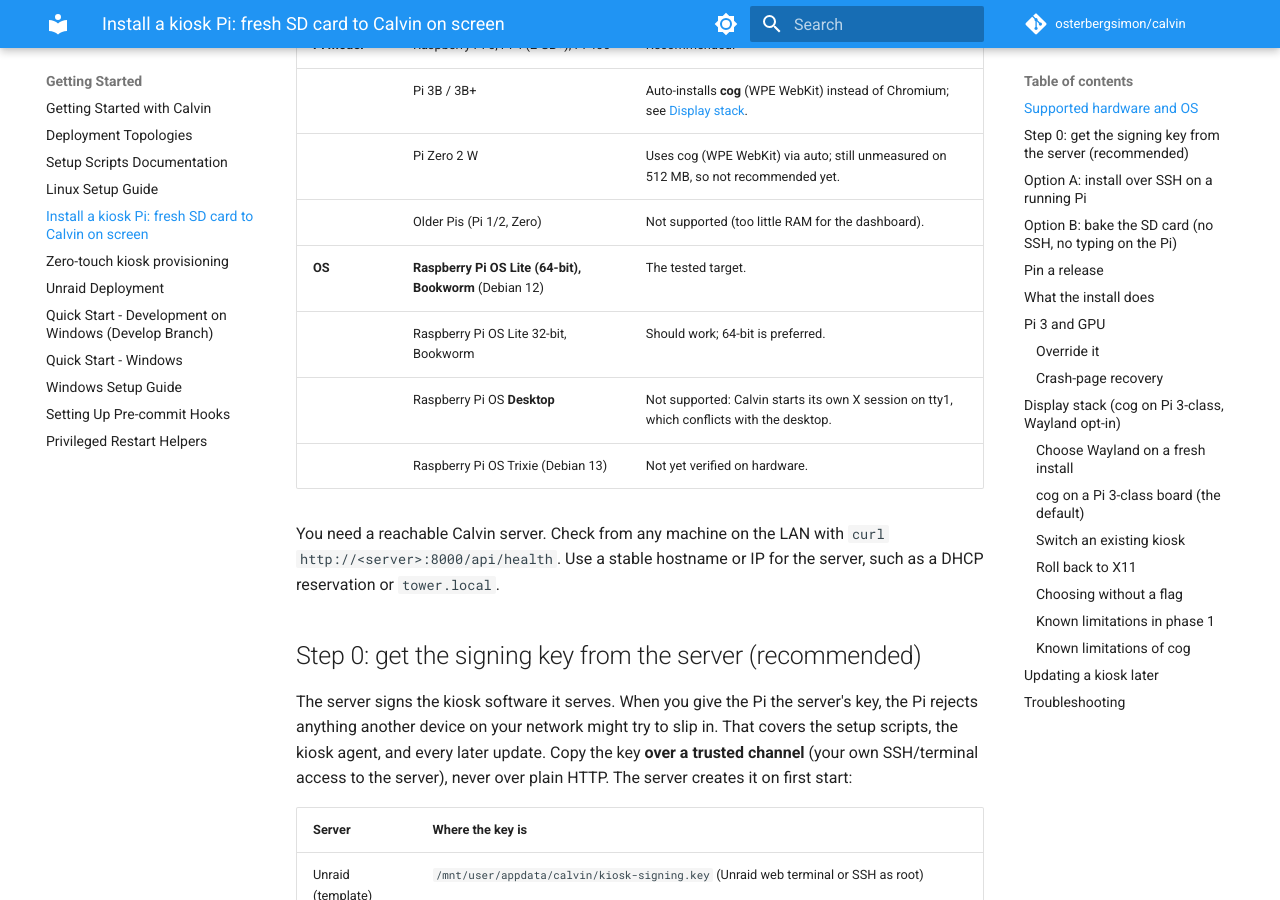
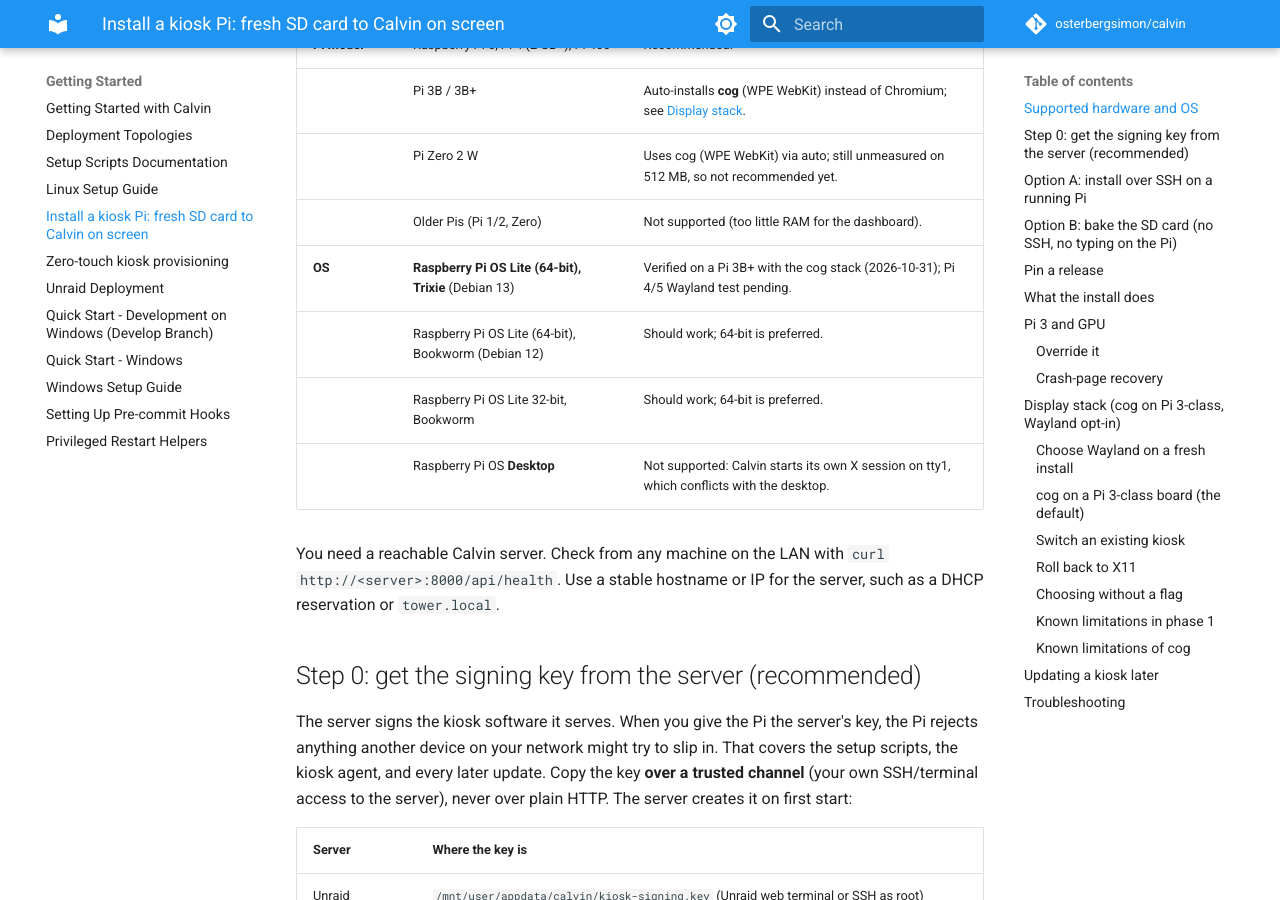
Before and after one commit to osterbergsimon/calvin, an MkDocs documentation site: the page built from docs/setup/KIOSK_INSTALL.md, in a window 1280 px wide and 900 px high, scrolled down 502 px. Built offline with MkDocs 1.6.1 and Material for MkDocs 9.7.7, drawn with Linux system fonts in a browser that asks for light colours; comment, search, counter and statistics services are not loaded.

Commit message:
docs(kiosk): mark Trixie verified on a Pi 3B+ (CLV-91)

```diff
--- a/docs/setup/KIOSK_INSTALL.md
+++ b/docs/setup/KIOSK_INSTALL.md
@@ -15,10 +15,10 @@
 | | Pi 3B / 3B+ | Auto-installs **cog** (WPE WebKit) instead of Chromium; see [Display stack](#display-stack-cog-on-pi-3-class-wayland-opt-in). |
 | | Pi Zero 2 W | Uses cog (WPE WebKit) via auto; still unmeasured on 512 MB, so not recommended yet. |
 | | Older Pis (Pi 1/2, Zero) | Not supported (too little RAM for the dashboard). |
-| **OS** | **Raspberry Pi OS Lite (64-bit), Bookworm** (Debian 12) | The tested target. |
+| **OS** | **Raspberry Pi OS Lite (64-bit), Trixie** (Debian 13) | Verified on a Pi 3B+ with the cog stack (2026-10-31); Pi 4/5 Wayland test pending. |
+| | Raspberry Pi OS Lite (64-bit), Bookworm (Debian 12) | Should work; 64-bit is preferred. |
 | | Raspberry Pi OS Lite 32-bit, Bookworm | Should work; 64-bit is preferred. |
 | | Raspberry Pi OS **Desktop** | Not supported: Calvin starts its own X session on tty1, which conflicts with the desktop. |
-| | Raspberry Pi OS Trixie (Debian 13) | Not yet verified on hardware. |
 
 You need a reachable Calvin server. Check from any machine on the LAN with
 `curl http://<server>:8000/api/health`. Use a stable hostname or IP for the server,
```
